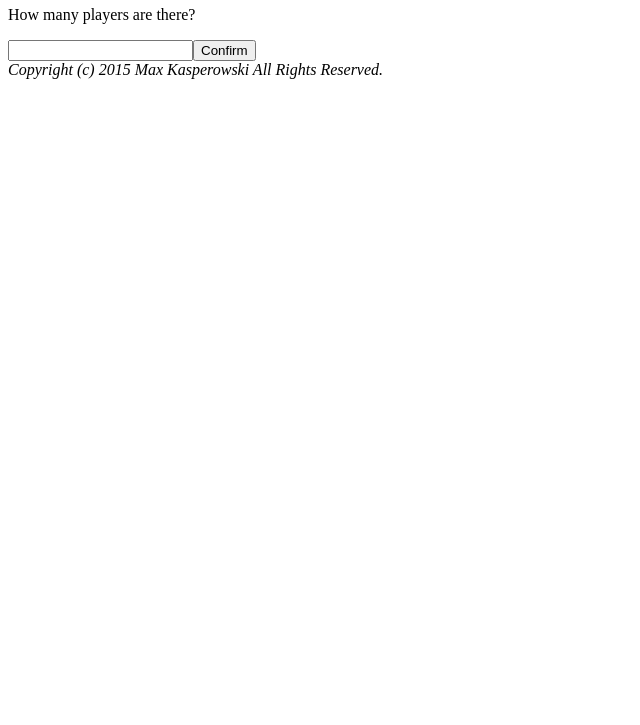
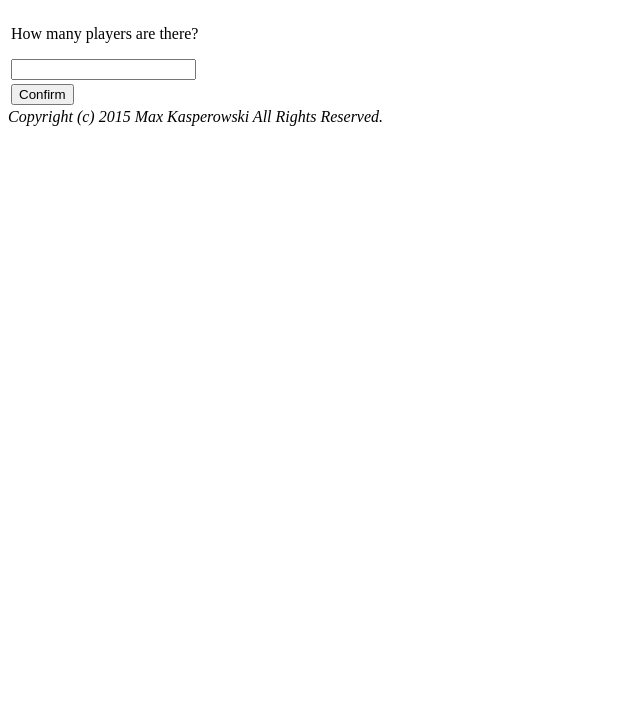
Before and after one commit to Eddykasp/WebDiceGame, a plain HTML site: page index.html in a window 1280 px wide. Shown: the part 75-800 px from the top of the page, without its empty margins (0-640 px from the left). Drawn offline with Linux system fonts and the light colour scheme.

Commit message:
fix html table
fix table to correctly display the game elements

```diff
--- a/index.html
+++ b/index.html
@@ -24,11 +24,18 @@
 <body>
   <table>
     <tr>
-      <p id="playersLabel">How many players are there?</p></tr>
-      <input id="playersInput" type="text">
+      <td>
+        <p id="playersLabel">How many players are there?</p>
+        <input id="playersInput" type="text">
+      </td>
+      <td>
+        <p id="results"></p>
+      </td>
     </tr>
     <tr>
-      <button onclick="playGame()">Confirm</button>
+      <td>
+        <button onclick="playGame()">Confirm</button>
+      </td>
     </tr>
   </table>
 </body>
```
